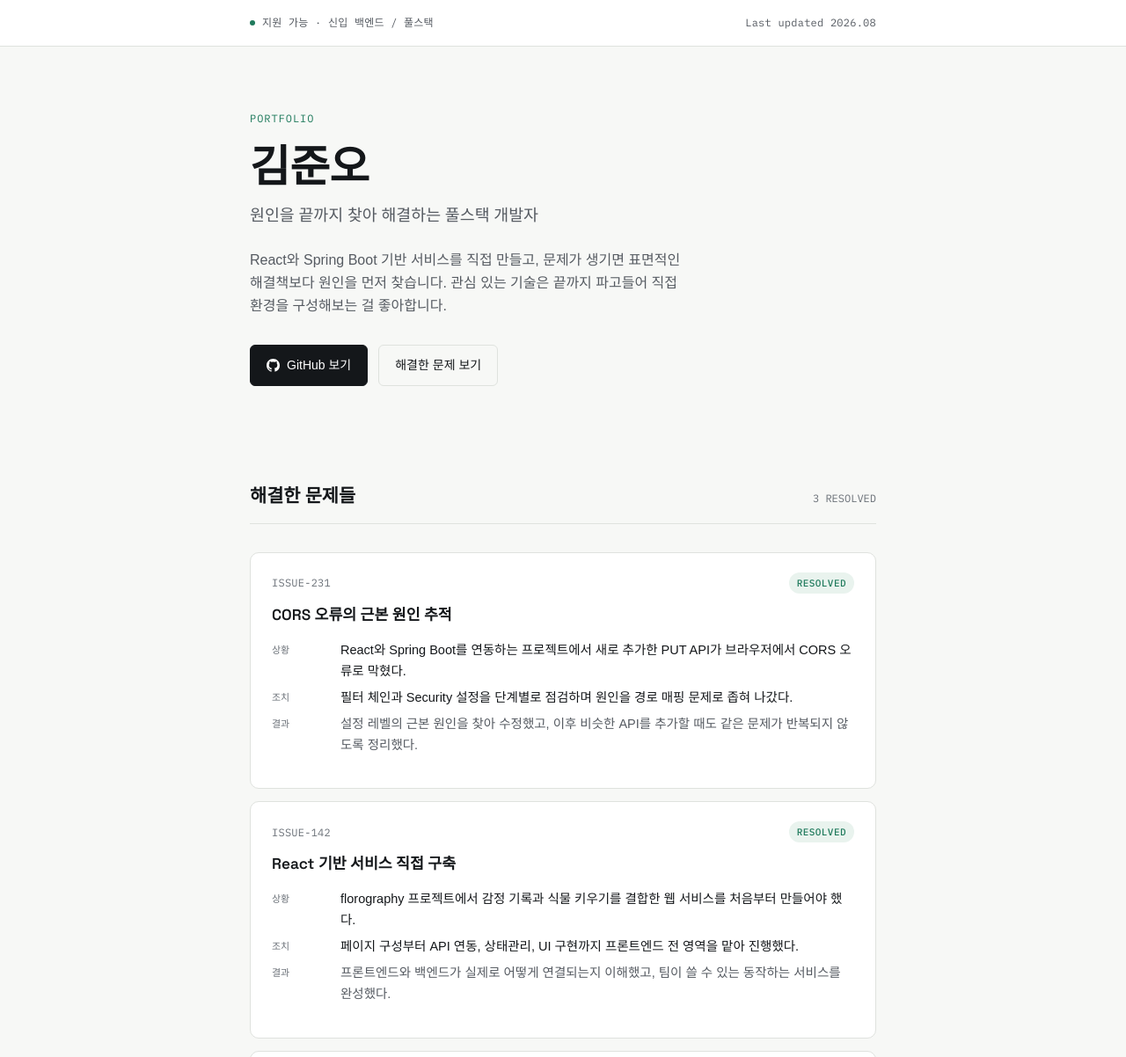
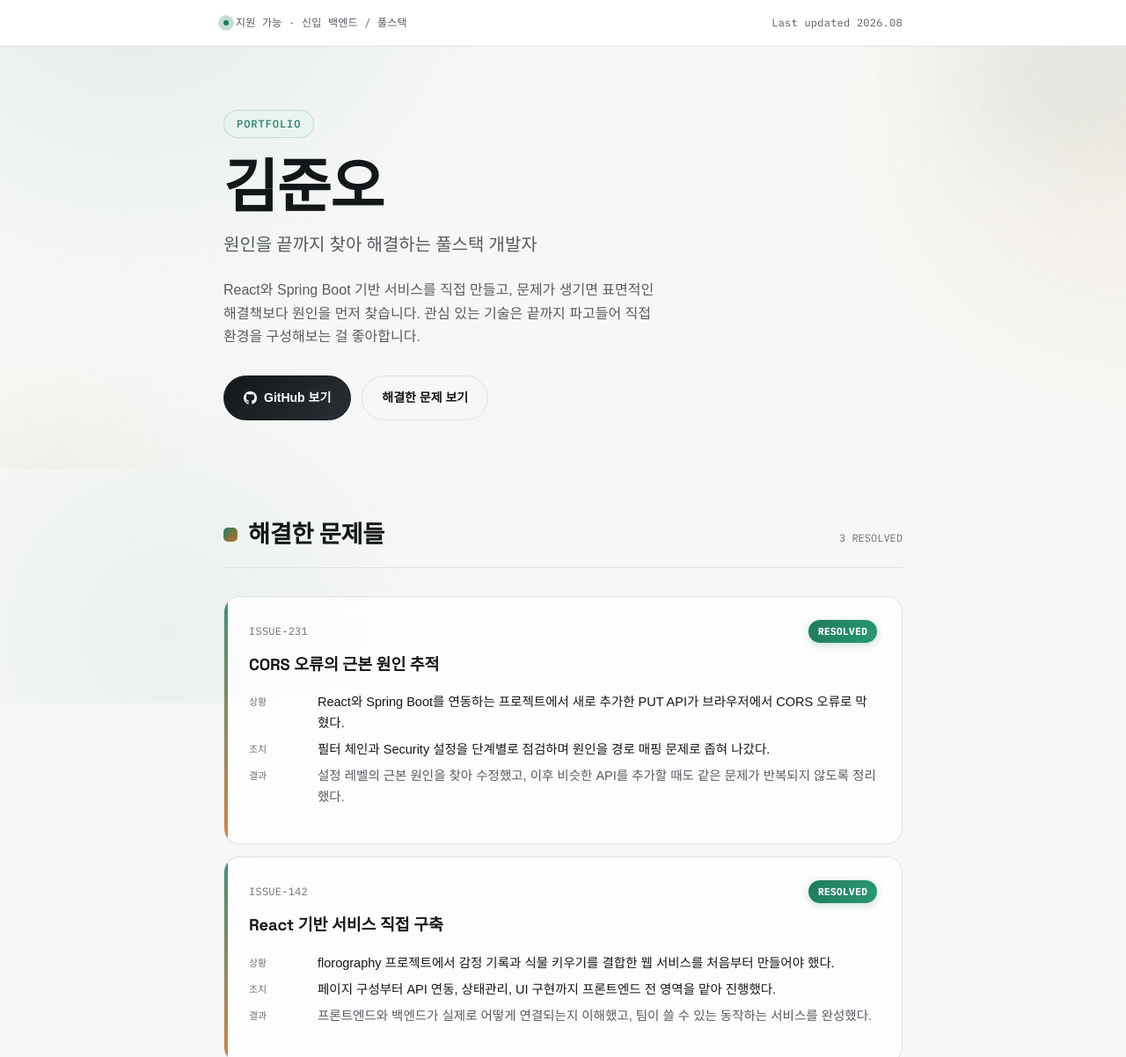
Before and after one commit to kjo35861/My_Page, a plain HTML site: page index.html in a window 1280 px wide. Shown: the top 1202 px of the page at 88% size. Drawn offline with Linux system fonts and the light colour scheme; a web font is replaced by a local one.

Commit message:
portfolio: initial version

```diff
--- a/index.html
+++ b/index.html
@@ -18,7 +18,9 @@
     --line:#dfe2de;
     --signal:#1f7a5c;
     --signal-soft:#e9f3ee;
-    --max-w:760px;
+    --accent2:#c96f2e;
+    --signal-glow:rgba(31,122,92,0.16);
+    --max-w:820px;
   }
 
   *{ box-sizing:border-box; }
@@ -31,6 +33,17 @@
     font-family:'IBM Plex Sans KR', 'IBM Plex Sans', sans-serif;
     line-height:1.65;
     -webkit-font-smoothing:antialiased;
+    position:relative;
+  }
+  body::before{
+    content:'';
+    position:fixed;
+    inset:0;
+    z-index:-1;
+    background:
+      radial-gradient(720px circle at 12% -10%, rgba(31,122,92,0.10), transparent 60%),
+      radial-gradient(640px circle at 100% 18%, rgba(201,111,46,0.08), transparent 55%),
+      radial-gradient(600px circle at 15% 90%, rgba(31,122,92,0.06), transparent 55%);
   }
 
   a{ color:inherit; }
@@ -65,32 +78,89 @@
     background:var(--signal);
     margin-right:8px;
     flex:none;
+    position:relative;
+  }
+  .statusbar .dot::after{
+    content:'';
+    position:absolute;
+    inset:-4px;
+    border-radius:50%;
+    background:var(--signal);
+    opacity:0.35;
+    animation:pulse-ring 2.2s ease-out infinite;
+  }
+  @keyframes pulse-ring{
+    0%{ transform:scale(0.6); opacity:0.45; }
+    100%{ transform:scale(2.2); opacity:0; }
   }
   .statusbar .left{ display:flex; align-items:center; }
 
   /* ---------- hero ---------- */
   header.hero{
+    position:relative;
     padding:72px 0 56px;
+    overflow:hidden;
+  }
+  header.hero::before,
+  header.hero::after{
+    content:'';
+    position:absolute;
+    border-radius:50%;
+    filter:blur(60px);
+    z-index:0;
+    pointer-events:none;
+  }
+  header.hero::before{
+    width:340px;
+    height:340px;
+    top:-160px;
+    right:-100px;
+    background:radial-gradient(circle, var(--signal) 0%, transparent 70%);
+    opacity:0.12;
+  }
+  header.hero::after{
+    width:260px;
+    height:260px;
+    bottom:-140px;
+    left:-80px;
+    background:radial-gradient(circle, var(--accent2) 0%, transparent 70%);
+    opacity:0.08;
+  }
+  header.hero .wrap{
+    position:relative;
+    z-index:1;
   }
   .hero .eyebrow{
+    display:inline-flex;
+    align-items:center;
     font-family:'IBM Plex Mono', monospace;
     font-size:12px;
+    font-weight:500;
     color:var(--signal);
     letter-spacing:0.08em;
-    margin:0 0 18px;
+    background:var(--signal-soft);
+    border:1px solid rgba(31,122,92,0.18);
+    border-radius:999px;
+    padding:5px 14px;
+    margin:0 0 22px;
   }
   h1{
     font-family:'Space Grotesk', sans-serif;
     font-weight:700;
-    font-size:clamp(2.2rem, 5vw, 3.1rem);
-    line-height:1.08;
-    letter-spacing:-0.01em;
+    font-size:clamp(2.6rem, 6.5vw, 4.2rem);
+    line-height:1.04;
+    letter-spacing:-0.02em;
     margin:0 0 14px;
+    background:linear-gradient(120deg, var(--ink) 35%, var(--signal) 75%, var(--accent2) 100%);
+    -webkit-background-clip:text;
+    background-clip:text;
+    -webkit-text-fill-color:transparent;
+    color:var(--ink);
   }
   .role{
     font-family:'Space Grotesk', sans-serif;
     font-weight:500;
-    font-size:1.15rem;
+    font-size:1.25rem;
     color:var(--ink-soft);
     margin:0 0 22px;
   }
@@ -109,24 +179,27 @@
     display:inline-flex;
     align-items:center;
     gap:8px;
-    padding:11px 18px;
-    border-radius:6px;
+    padding:13px 22px;
+    border-radius:999px;
     text-decoration:none;
     font-size:14px;
-    font-weight:500;
+    font-weight:600;
     border:1px solid var(--line);
-    transition:border-color .15s ease, transform .15s ease, background .15s ease;
+    transition:border-color .15s ease, transform .15s ease, background .15s ease, box-shadow .2s ease;
   }
   .btn:focus-visible, a:focus-visible, .ticket:focus-visible{
     outline:2px solid var(--signal);
     outline-offset:2px;
   }
   .btn-primary{
-    background:var(--ink);
+    background:linear-gradient(135deg, var(--ink) 0%, #2a2f35 100%);
     color:var(--paper-raised);
     border-color:var(--ink);
   }
-  .btn-primary:hover{ transform:translateY(-1px); }
+  .btn-primary:hover{
+    transform:translateY(-1px);
+    box-shadow:0 6px 20px rgba(20,23,26,0.22);
+  }
   .btn-ghost:hover{ border-color:var(--ink); transform:translateY(-1px); }
   .btn svg{ width:15px; height:15px; flex:none; }
 
@@ -142,9 +215,21 @@
   }
   .section-head h2{
     font-family:'Space Grotesk', sans-serif;
-    font-size:1.3rem;
-    font-weight:600;
+    font-size:1.7rem;
+    font-weight:700;
+    letter-spacing:-0.01em;
     margin:0;
+    display:flex;
+    align-items:center;
+    gap:12px;
+  }
+  .section-head h2::before{
+    content:'';
+    width:16px;
+    height:16px;
+    border-radius:5px;
+    background:linear-gradient(135deg, var(--signal), var(--accent2));
+    flex:none;
   }
   .section-head .count{
     font-family:'IBM Plex Mono', monospace;
@@ -159,15 +244,28 @@
     gap:14px;
   }
   .ticket{
-    background:var(--paper-raised);
-    border:1px solid var(--line);
-    border-radius:10px;
-    padding:22px 24px;
-    transition:border-color .15s ease, box-shadow .15s ease;
+    background:rgba(255,255,255,0.72);
+    backdrop-filter:blur(14px);
+    -webkit-backdrop-filter:blur(14px);
+    border:1px solid rgba(223,226,222,0.9);
+    border-radius:18px;
+    padding:26px 28px;
+    position:relative;
+    overflow:hidden;
+    transition:border-color .2s ease, box-shadow .25s ease, transform .25s ease;
+  }
+  .ticket::before{
+    content:'';
+    position:absolute;
+    left:0; top:0; bottom:0;
+    width:4px;
+    background:linear-gradient(180deg, var(--signal), var(--accent2));
+    opacity:0.85;
   }
   .ticket:hover{
-    border-color:#c9cdc7;
-    box-shadow:0 2px 14px rgba(20,23,26,0.05);
+    border-color:rgba(31,122,92,0.3);
+    box-shadow:0 14px 34px var(--signal-glow);
+    transform:translateY(-3px);
   }
   .ticket-top{
     display:flex;
@@ -185,19 +283,21 @@
   .badge{
     font-family:'IBM Plex Mono', monospace;
     font-size:11px;
-    font-weight:500;
+    font-weight:600;
     letter-spacing:0.04em;
-    color:var(--signal);
-    background:var(--signal-soft);
-    padding:3px 9px;
-    border-radius:99px;
+    color:#ffffff;
+    background:linear-gradient(120deg, var(--signal), #2a9974);
+    padding:4px 11px;
+    border-radius:999px;
     white-space:nowrap;
+    box-shadow:0 2px 8px rgba(31,122,92,0.25);
   }
   .ticket h3{
     font-family:'Space Grotesk', sans-serif;
-    font-size:1.08rem;
-    font-weight:600;
-    margin:0 0 14px;
+    font-size:1.15rem;
+    font-weight:700;
+    letter-spacing:-0.005em;
+    margin:0 0 16px;
   }
   .trace{
     display:grid;
@@ -219,10 +319,27 @@
 
   /* ---------- project ---------- */
   .project-card{
-    background:var(--paper-raised);
-    border:1px solid var(--line);
-    border-radius:10px;
-    padding:28px;
+    background:rgba(255,255,255,0.72);
+    backdrop-filter:blur(14px);
+    -webkit-backdrop-filter:blur(14px);
+    border:1px solid rgba(223,226,222,0.9);
+    border-radius:20px;
+    padding:32px;
+    position:relative;
+    overflow:hidden;
+    transition:box-shadow .25s ease, transform .25s ease, border-color .2s ease;
+  }
+  .project-card::before{
+    content:'';
+    position:absolute;
+    left:0; top:0; right:0;
+    height:4px;
+    background:linear-gradient(90deg, var(--accent2), var(--signal));
+  }
+  .project-card:hover{
+    border-color:rgba(201,111,46,0.3);
+    box-shadow:0 16px 36px rgba(201,111,46,0.16);
+    transform:translateY(-3px);
   }
   .project-card .ptop{
     display:flex;
@@ -254,8 +371,13 @@
     font-size:11.5px;
     color:var(--ink-soft);
     border:1px solid var(--line);
-    border-radius:6px;
-    padding:4px 9px;
+    border-radius:999px;
+    padding:5px 12px;
+    transition:border-color .15s ease, color .15s ease;
+  }
+  .stack span:hover{
+    border-color:var(--accent2);
+    color:var(--accent2);
   }
   .role-line{
     display:grid;
@@ -304,7 +426,17 @@
   }
 
   @media (prefers-reduced-motion: reduce){
-    *{ transition:none !important; scroll-behavior:auto !important; }
+    *{ transition:none !important; scroll-behavior:auto !important; animation:none !important; }
+  }
+
+  .reveal{
+    opacity:0;
+    transform:translateY(16px);
+    transition:opacity .6s ease, transform .6s ease;
+  }
+  .reveal.in-view{
+    opacity:1;
+    transform:translateY(0);
   }
 </style>
 </head>
@@ -346,7 +478,7 @@
 
       <div class="tickets">
 
-        <article class="ticket">
+        <article class="ticket reveal">
           <div class="ticket-top">
             <span class="ticket-id">ISSUE-231</span>
             <span class="badge">RESOLVED</span>
@@ -362,7 +494,7 @@
           </dl>
         </article>
 
-        <article class="ticket">
+        <article class="ticket reveal">
           <div class="ticket-top">
             <span class="ticket-id">ISSUE-142</span>
             <span class="badge">RESOLVED</span>
@@ -378,7 +510,7 @@
           </dl>
         </article>
 
-        <article class="ticket">
+        <article class="ticket reveal">
           <div class="ticket-top">
             <span class="ticket-id">ISSUE-088</span>
             <span class="badge">RESOLVED</span>
@@ -405,7 +537,7 @@
         <span class="count">FEATURED</span>
       </div>
 
-      <div class="project-card">
+      <div class="project-card reveal">
         <div class="ptop">
           <h3>florography</h3>
         </div>
@@ -437,5 +569,25 @@
     </div>
   </footer>
 
+  <script>
+    (function(){
+      var prefersReduced = window.matchMedia('(prefers-reduced-motion: reduce)').matches;
+      var items = document.querySelectorAll('.reveal');
+      if(prefersReduced || !('IntersectionObserver' in window)){
+        items.forEach(function(el){ el.classList.add('in-view'); });
+        return;
+      }
+      var observer = new IntersectionObserver(function(entries){
+        entries.forEach(function(entry){
+          if(entry.isIntersecting){
+            entry.target.classList.add('in-view');
+            observer.unobserve(entry.target);
+          }
+        });
+      }, { threshold:0.15 });
+      items.forEach(function(el){ observer.observe(el); });
+    })();
+  </script>
+
 </body>
 </html>
```
